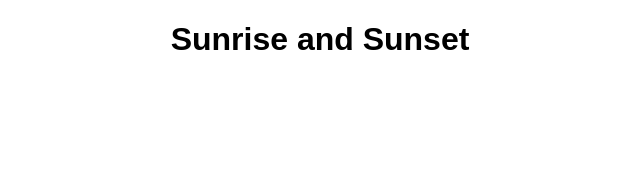
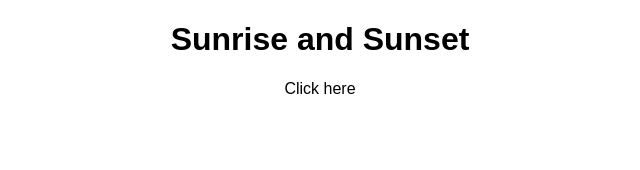
Before and after one commit to Darren-Ivey/sun-activity-react-typescript, a React (Create React App) app: page / in a window 1280 px wide. Shown: the top 170 px of the page, without its empty margins (320-960 px from the left). Built offline with nearby package versions, Linux system fonts and the light colour scheme; the HTML template or start-up script is replaced by a standard one.

Commit message:
Update base file structure to typescript

```diff
--- a/package.json
+++ b/package.json
@@ -3,9 +3,12 @@
   "version": "0.1.0",
   "private": true,
   "dependencies": {
+    "@types/suncalc": "^1.8.0",
+    "moment": "^2.22.2",
     "react": "^16.4.1",
     "react-dom": "^16.4.1",
-    "react-scripts-ts": "2.16.0"
+    "react-scripts-ts": "2.16.0",
+    "suncalc": "^1.8.0"
   },
   "scripts": {
     "start": "react-scripts-ts start",
--- a/src/components/LocationAndDateForm/LocationAndDateForm.tsx
+++ b/src/components/LocationAndDateForm/LocationAndDateForm.tsx
@@ -2,7 +2,7 @@ import * as React from 'react';
 
 interface IProps {
     fetchCoordinatesError: string,
-    getSunActivityPostCode: string,
+    getSunActivityPostCode:  () => void,
 }
 
 class LocationAndDateForm extends React.Component<IProps, {}> {
@@ -15,7 +15,7 @@ class LocationAndDateForm extends React.Component<IProps, {}> {
         return (
             <div>
                 {this.props.fetchCoordinatesError}
-                {this.props.getSunActivityPostCode}
+                <span>Click here</span>
             </div>
         )
     }
--- a/src/components/SunActivity/SunActivity.tsx
+++ b/src/components/SunActivity/SunActivity.tsx
@@ -2,7 +2,7 @@ import * as React from 'react';
 
 interface IProps {
     fetchCoordinatesError: string,
-    sunActivity: string,
+    sunActivity: any,
 }
 
 class SunActivity extends React.Component<IProps, {}> {
@@ -15,7 +15,6 @@ class SunActivity extends React.Component<IProps, {}> {
         return (
             <div>
                 {this.props.fetchCoordinatesError}
-                {this.props.sunActivity}
             </div>
         )
     }
--- a/src/pages/SunActivityPage.tsx
+++ b/src/pages/SunActivityPage.tsx
@@ -1,12 +1,15 @@
+import * as moment from 'moment';
 import * as React from 'react';
+import * as SunCalc from 'suncalc';
 import LocationAndDateForm from '../components/LocationAndDateForm/LocationAndDateForm';
 import SunActivity from '../components/SunActivity/SunActivity';
+import { fetchCoordinates } from '../services/services';
 
 interface IState {
-    date: string,
+    date: Date,
     fetchCoordinatesError: string,
     postcode: string,
-    sunActivity: string,
+    sunActivity: any,
 }
 
 class SunActivityPage extends React.Component<{}, IState> {
@@ -14,15 +17,31 @@ class SunActivityPage extends React.Component<{}, IState> {
     constructor(props: any) {
         super(props);
         this.state = {
-            date: "",
+            date: new Date(),
             fetchCoordinatesError: "",
-            postcode: "",
-            sunActivity: "",
+            postcode: "postcode",
+            sunActivity: {},
         };
     }
 
-    public getSunActivityPostCode () {
-        return this.state.postcode + this.state.date;
+    public getSunActivityPostCode (): void {
+        fetchCoordinates(this.state.postcode)
+            .then((response) => {
+                return {
+                    formattedDate: moment(this.state.date).toDate(),
+                    latitude: response.result.latitude,
+                    longitude: response.result.longitude
+                }
+            })
+            .then((data) => {
+                this.setState({
+                    fetchCoordinatesError: "undefined",
+                    sunActivity: SunCalc.getTimes(data.formattedDate, data.latitude, data.longitude),
+                });
+            })
+            .catch(({error}) => {
+                this.setState({fetchCoordinatesError: error});
+            })
     }
 
     public render () {
@@ -35,7 +54,7 @@ class SunActivityPage extends React.Component<{}, IState> {
                 </h1>
                 <LocationAndDateForm
                     fetchCoordinatesError={fetchCoordinatesError}
-                    getSunActivityPostCode={this.getSunActivityPostCode()} />
+                    getSunActivityPostCode={this.getSunActivityPostCode} />
                 <SunActivity
                     fetchCoordinatesError={fetchCoordinatesError}
                     sunActivity={sunActivity} />
```
Also changed, not shown: 1 other file (tests, documents, lock files or other folders).
